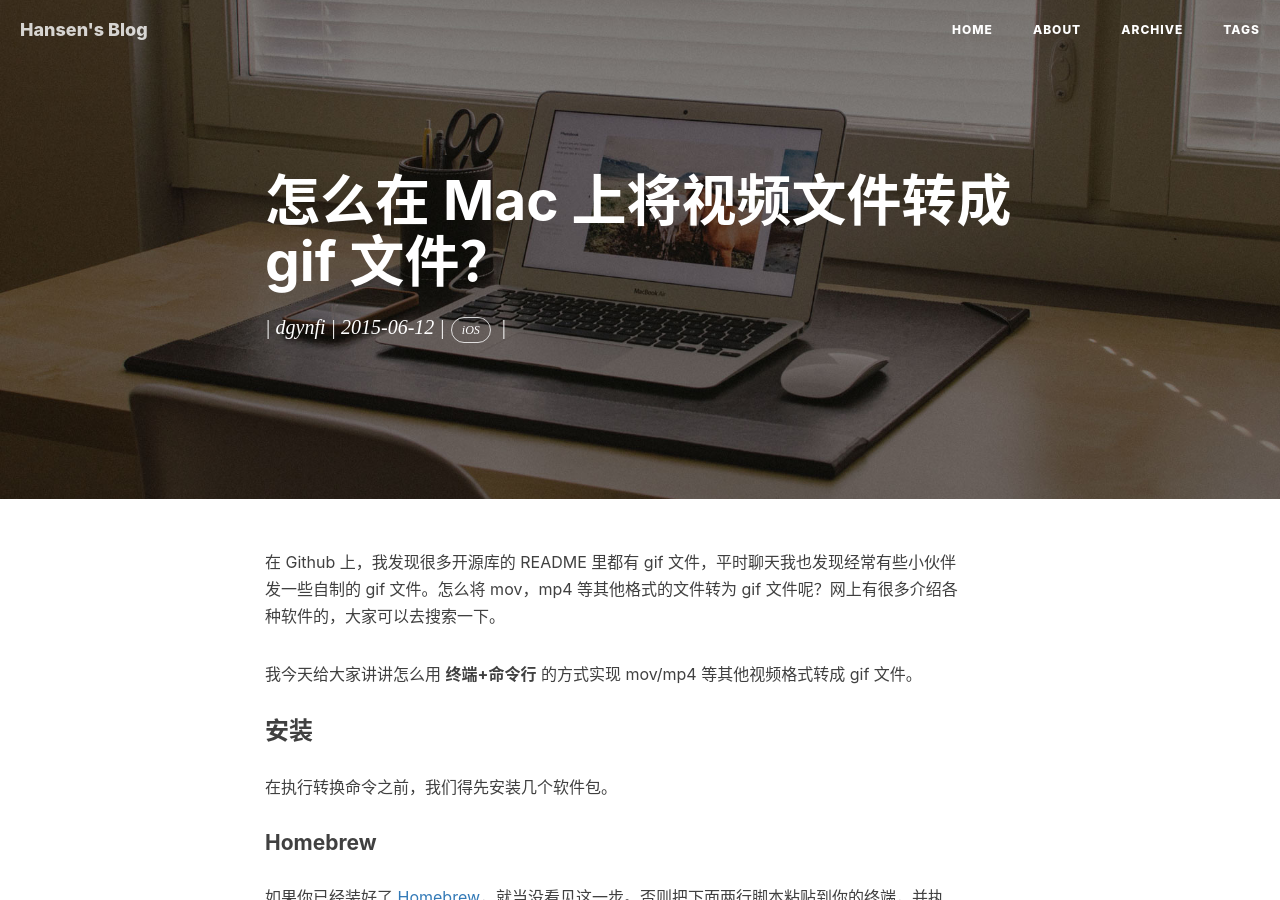
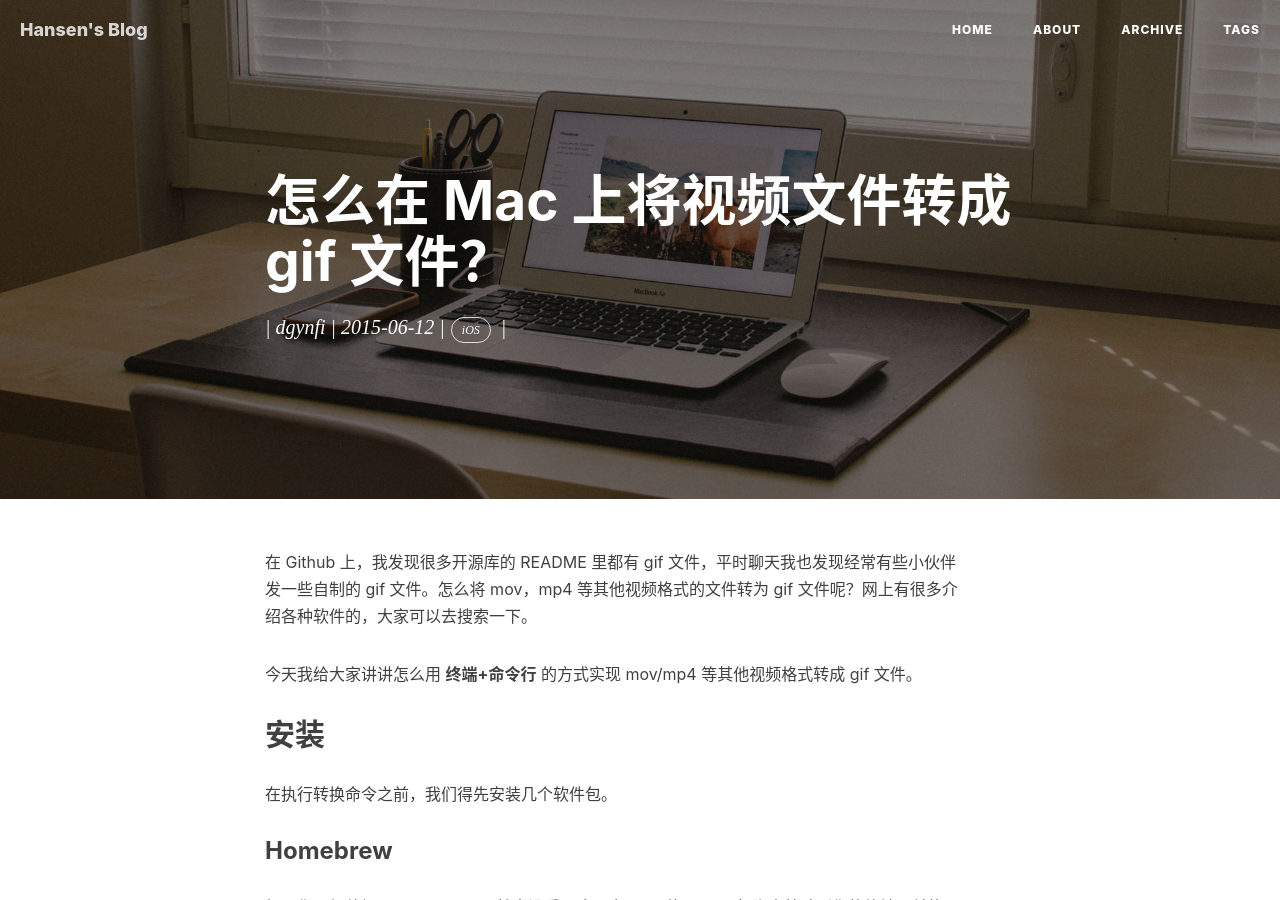
Before and after one commit to itenfay/itenfay.github.io, a Jekyll site: the page built from _posts/2015-06-12-how-to-convert-video-files-to-gif-files-on-mac.md, in a window 1280 px wide and 900 px high. Built offline with Jekyll 4.4.1, drawn with Linux system fonts in a browser that asks for light colours; nearby versions of some CDN libraries; comment, search, counter and statistics services are not loaded.

Commit message:
[::] update article: convert videos to gif

````diff
--- a/_posts/2015-06-12-how-to-convert-video-files-to-gif-files-on-mac.md
+++ b/_posts/2015-06-12-how-to-convert-video-files-to-gif-files-on-mac.md
@@ -8,15 +8,15 @@
 ---
 
 
-在 Github 上，我发现很多开源库的 README 里都有 gif 文件，平时聊天我也发现经常有些小伙伴发一些自制的 gif 文件。怎么将 mov，mp4 等其他格式的文件转为 gif 文件呢？网上有很多介绍各种软件的，大家可以去搜索一下。
+在 Github 上，我发现很多开源库的 README 里都有 gif 文件，平时聊天我也发现经常有些小伙伴发一些自制的 gif 文件。怎么将 mov，mp4 等其他视频格式的文件转为 gif 文件呢？网上有很多介绍各种软件的，大家可以去搜索一下。
 
-我今天给大家讲讲怎么用 **终端+命令行** 的方式实现 mov/mp4 等其他视频格式转成 gif 文件。
+今天我给大家讲讲怎么用 **终端+命令行** 的方式实现 mov/mp4 等其他视频格式转成 gif 文件。
 
-### 安装
+## 安装
 
 在执行转换命令之前，我们得先安装几个软件包。
 
-#### Homebrew
+### Homebrew
 
 如果你已经装好了 [Homebrew](https://www.jianshu.com/p/de6f1d2d37bf)，就当没看见这一步。否则把下面两行脚本粘贴到你的终端，并执行。首先：
 
@@ -32,7 +32,7 @@
 
 等待，不出意外的话，Homebrew 就装好了。
 
-#### gifify
+### gifify
 
 接下来就要安装真正的主角了。
 
@@ -42,19 +42,19 @@
 brew install node
 ```
 
-其次，安装 [FFmpeg](https://link.jianshu.com?t=http%3A%2F%2Fffmpeg.org%2F)
+其次，安装 [FFmpeg](https://ffmpeg.org)
 
 ```
 brew install ffmpeg
 ```
 
-然后，安装 [convert](https://link.jianshu.com?t=http://www.imagemagick.org/script/convert.php)
+然后，安装 [convert](http://www.imagemagick.org/script/convert.php)
 
 ```
 brew install imagemagick
 ```
 
-再安装 [giflossy](https://link.jianshu.com?t=https://github.com/kornelski/giflossy/)
+再安装 [giflossy](https://github.com/kornelski/giflossy/)
 
 ```
 brew install giflossy
@@ -95,7 +95,7 @@
   -h, --help              output usage information
 ```
 
-#### 简单使用
+## 简单使用
 
 进入到你要转换文件的目录下，比如我的 mov 文件放在文档目录，执行
 
@@ -109,7 +109,7 @@
 gifify ru.mov -o ru.gif
 ```
 
-#### 使用 ffmpeg 转换
+## 使用 ffmpeg 转换
 
 - 将视频 MP4 转化为 GIF
 
@@ -163,6 +163,7 @@
 ```
 
 - 慢倍速播放视频
+
 ```
 ffmpeg -i input.mov -filter:v "setpts=2.0*PTS" output.mov
 ```
@@ -175,6 +176,7 @@
 ```
 
 - 视频提取帧
+
 ```
 # 将视频提取10帧
 ffmpeg -i index.mp4 -r 10 %03d.jpg;
````
